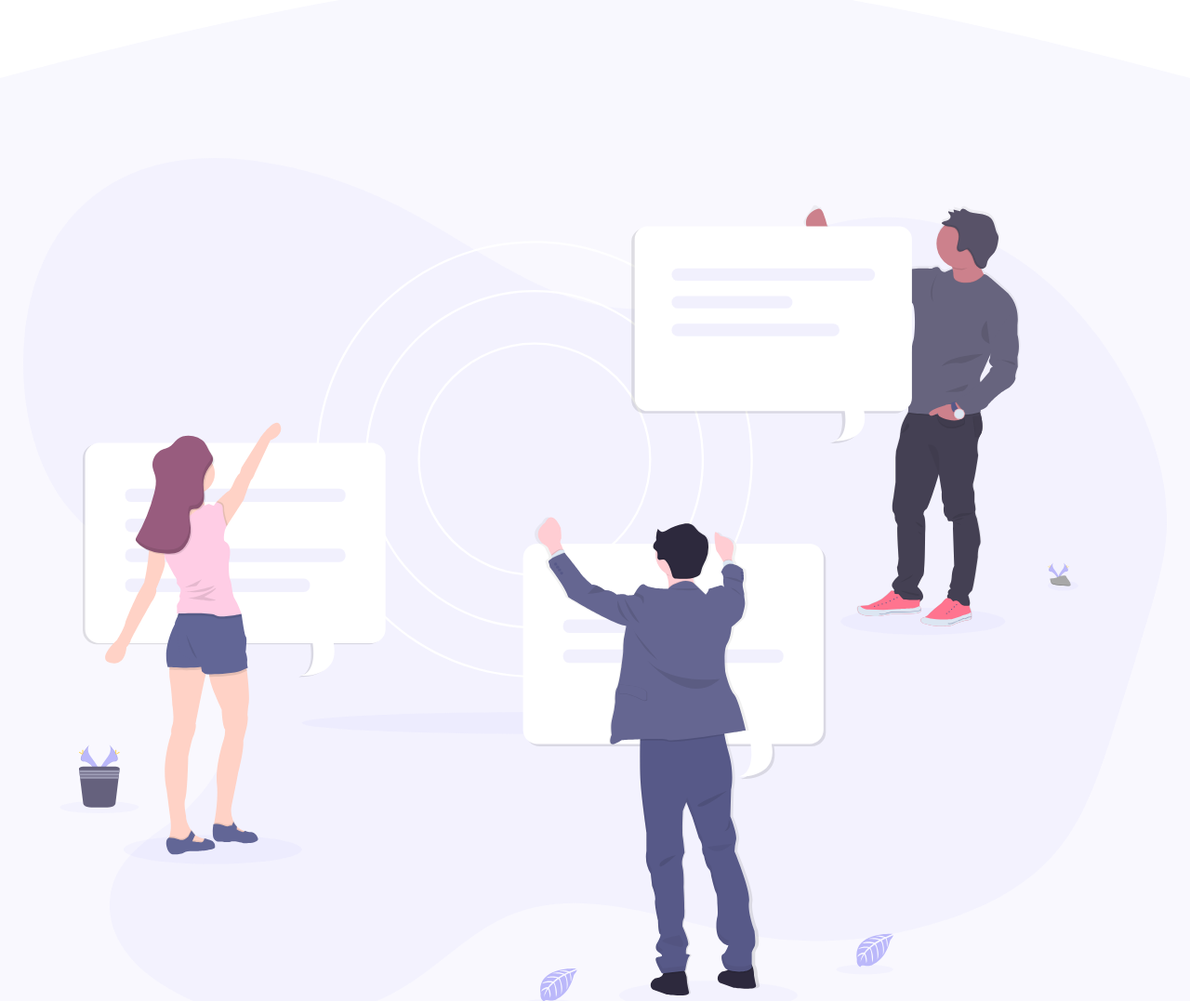
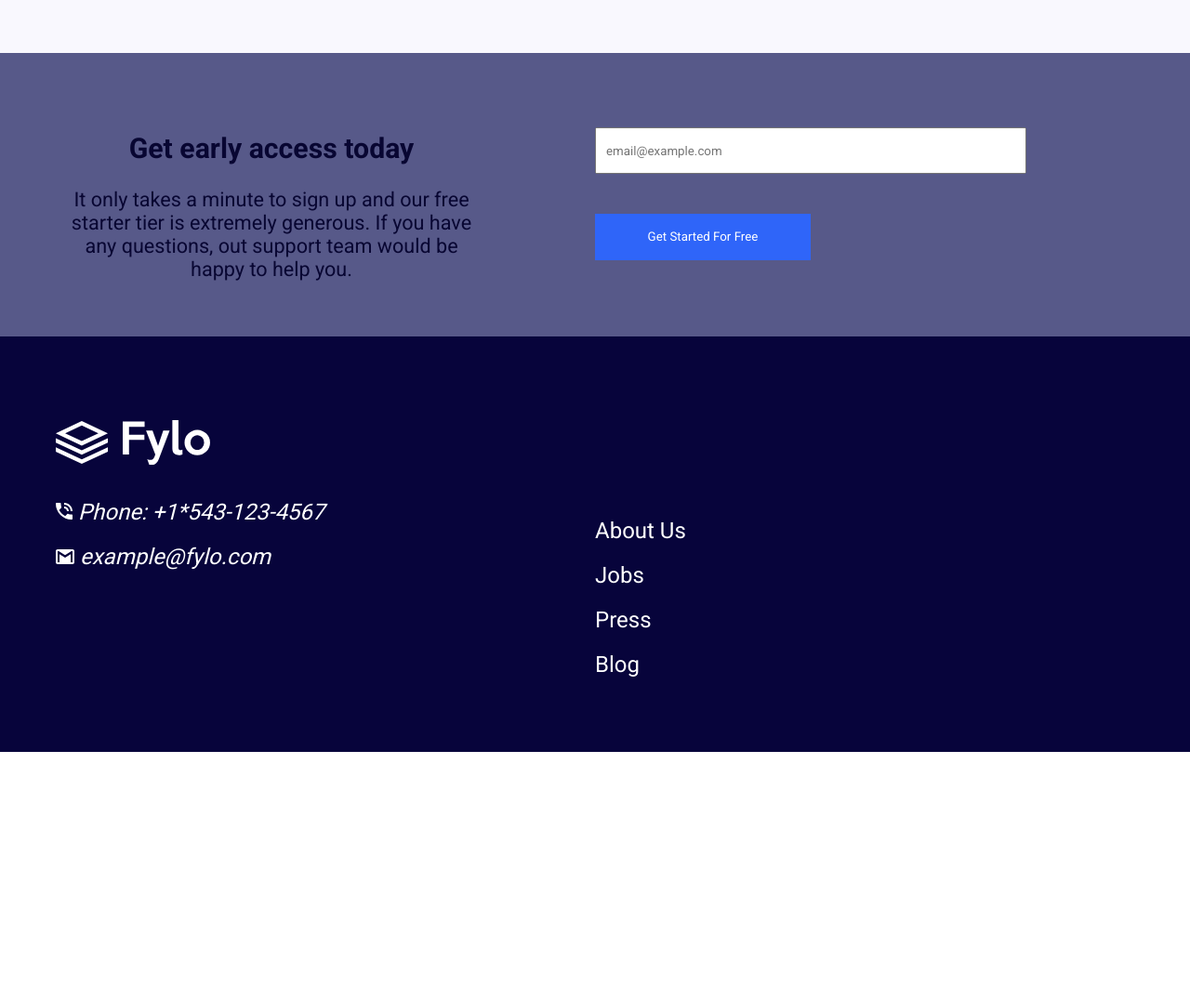
Before and after one commit to anromen/fylo-two-column, a plain HTML site: page index.html in a window 1280 px wide. Shown: the part 1420-2497 px from the top of the page at 93% size. After the commit the page ends 2229 px from the top, so only its background shows below. Drawn offline with Linux system fonts and the light colour scheme.

Commit message:
Finished a scary version.

```diff
--- a/index.html
+++ b/index.html
@@ -23,22 +23,30 @@
       </nav>
     </div>
 
+    <div class="flex-div">
       <img src="/assets/images/illustration-1.svg" alt="People organizing folders." class="content-image">
-    <h2>All your files in one secure</br>locations, accessible</br>anywhere.</h2>
-    <p class="first-paragraph">Fylo stores your most important files in one secure location. Access them wherever you need, share and
+      <div class="">
+        <h2>All your files in one secure </br>location, accessible </br>anywhere.</h2>
+        <p class="first-paragraph">Fylo stores your most important files in one secure location. Access them wherever
+          you need, share and
           collaborate with friends, family, and co-workers.</p>
 
         <div class="contact big-contact">
           <input type="text" placeholder="Enter your email...">
           <button>Get Started</button>
         </div>
+      </div>
+    </div>
+
   </header>
 
   <img src="/assets/images/bg-curve-mobile.svg" class="image-decoration">
 
   <main>
     <section class="secondary-info content-container">
+      <div class="flex-div">
         <img src="/assets/images/illustration-2.svg" alt="People interacting with messages." class="content-image">
+        <div>
           <h4>Stay productive, wherever you are</h4>
           <p>Never let location be an issue when accessing your files. Fylo has you covered for all of your file storage
             needs.</p><br>
@@ -51,7 +59,8 @@
 
           <div class="testimonial">
             <img src="/assets/images/icon-quotes.svg" alt="Quotes">
-        <p>Fylo has improved our team productivity by an order of magnitude. Since making the switch out team has become
+            <p>Fylo has improved our team productivity by an order of magnitude. Since making the switch out team has
+              become
               a well-oiled collaboration machine.</p>
 
             <div class="user">
@@ -62,23 +71,33 @@
               </div>
             </div>
           </div>
+        </div>
+      </div>
+
     </section>
 
     <section class="register-panel content-container">
+      <div class="flex-div order-div">
+        <div class="register-content">
           <h2>Get early access today</h2>
-      <p>It only takes a minute to sign up and our free starter tier is extremely generous. If you have any questions,
+          <p>It only takes a minute to sign up and our free starter tier is extremely generous. If you have any
+            questions,
             out support team would be happy to help you.</p>
-
+        </div>
         <div class="contact small-contact">
           <input type="text" placeholder="email@example.com">
           <button>Get Started For Free</button>
         </div>
+      </div>
+
+
     </section>
   </main>
 
   <footer class="content-container">
     <img src="/assets/images/white-logo.svg" alt="White Fylo logo" class="footer-logo">
 
+    <div class="two-column">
       <address>
         <div class="contact-info">
           <img src="/assets/images/icon-phone.svg" alt="Phone" class="contact-logo">
@@ -89,7 +108,6 @@
           <img src="/assets/images/icon-email.svg" alt="Email" class="contact-logo">
           <span> example@fylo.com</span>
         </div>
-
       </address>
 
       <nav>
@@ -100,6 +118,7 @@
           <li><a href="/">Blog</a></li>
         </ul>
       </nav>
+    </div>
   </footer>
 </body>
 
--- a/styles/style.css
+++ b/styles/style.css
@@ -199,3 +199,83 @@ h2 {
   text-decoration: none;
   margin: 20px 0px;
 }
+
+@media only screen and (min-width: 961px) {
+  body {
+    font-size: 1.5em;
+    text-align: left;
+  }
+
+
+  h2 > br {
+    display: none;
+  }
+
+  .small-icon {
+    height: 30px;
+  }
+
+  .content-container {
+    padding: 60px;
+  }
+
+  .top-nav-link {
+    margin-left: 50px;
+    font-size: 0.9em;
+  }
+
+  .content-image {
+    width: 40%;
+    height: auto;
+    margin-left: 200px;
+  }
+
+  .flex-div {
+    font-size: 0.9em;
+
+    display: flex;
+    justify-content: space-between;
+    flex-direction: row-reverse;
+  }
+
+  .order-div {
+    flex-direction: row;
+  }
+
+  .register-content {
+    width: 40%;
+  }
+
+  .small-contact {
+    display: flex;
+    flex: 40%;
+    margin-left: 10%;
+
+    justify-content: left;
+  }
+
+  .small-contact > input {
+    height: 50px;
+  }
+
+  .small-contact > button {
+    height: 50px;
+    width: 40%;
+  }
+
+  .two-column {
+    display: flex;
+    justify-content: space-between;
+  }
+
+  .two-column > address,
+  .two-column > nav {
+    width: 50%;
+    padding: 0px;
+  }
+
+  .undecorated-list {
+    margin-top: 0px;
+  }
+
+}
```
Lines whose indentation alone changed are shown as unchanged.
